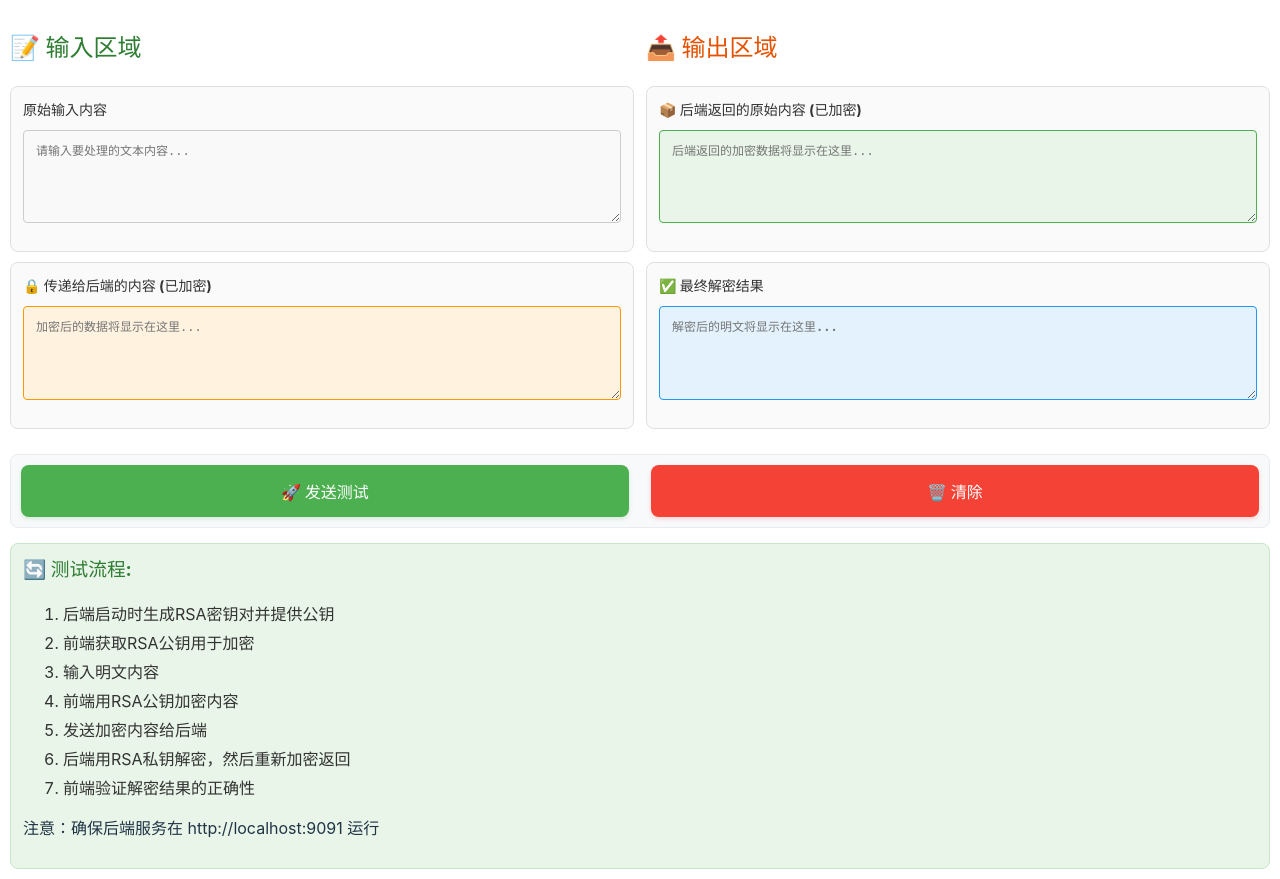
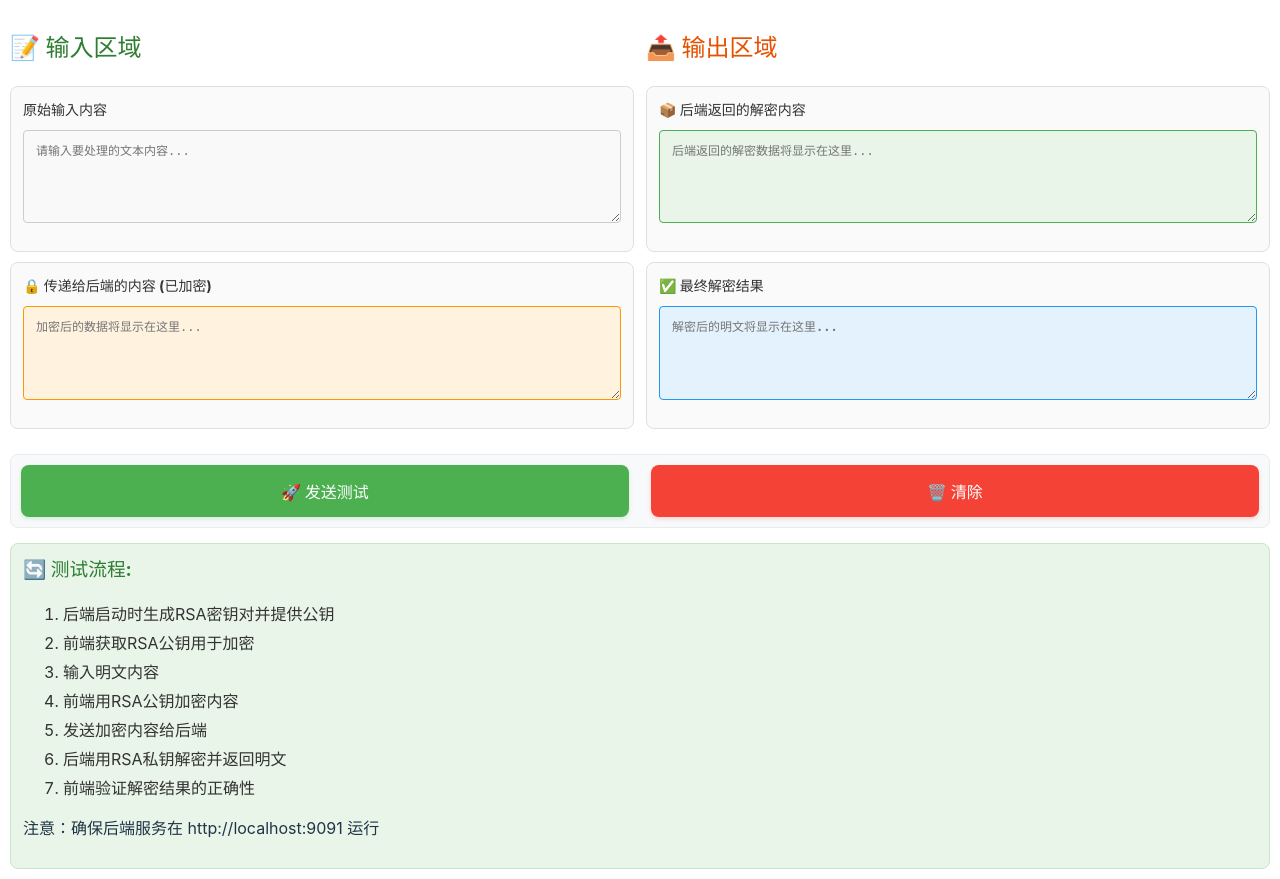
Before and after one commit to LeeeeeeM/aes-go-js, a React (Vite) app in the folder frontend/: page /rsa in a window 1280 px wide. Shown: the part 414-1293 px from the top of the page. Built offline with nearby package versions, Linux system fonts and the light colour scheme; no server answers.

Commit message:
fix: 修正RSA页面后端返回内容描述
- 将'后端返回的原始内容 (已加密)'改为'后端返回的解密内容'
- 更新占位符文本为'后端返回的解密数据将显示在这里...'
- 修正测试流程说明：后端直接返回解密后的明文

```diff
--- a/frontend/src/pages/Rsa.tsx
+++ b/frontend/src/pages/Rsa.tsx
@@ -178,15 +178,15 @@ function Rsa() {
         <div className="right-panel">
           <h2>📤 输出区域</h2>
 
-          {/* 后端返回的原始内容 */}
+          {/* 后端返回的解密内容 */}
           <div className="section">
-            <h3>📦 后端返回的原始内容 (已加密)</h3>
+            <h3>📦 后端返回的解密内容</h3>
             <textarea
               value={backendResponse}
               readOnly
               rows={4}
               className="backend-response-textarea"
-              placeholder="后端返回的加密数据将显示在这里..."
+              placeholder="后端返回的解密数据将显示在这里..."
             />
           </div>
 
@@ -223,7 +223,7 @@ function Rsa() {
           <li>输入明文内容</li>
           <li>前端用RSA公钥加密内容</li>
           <li>发送加密内容给后端</li>
-          <li>后端用RSA私钥解密，然后重新加密返回</li>
+          <li>后端用RSA私钥解密并返回明文</li>
           <li>前端验证解密结果的正确性</li>
         </ol>
         <p><strong>注意：</strong>确保后端服务在 http://localhost:9091 运行</p>
```
